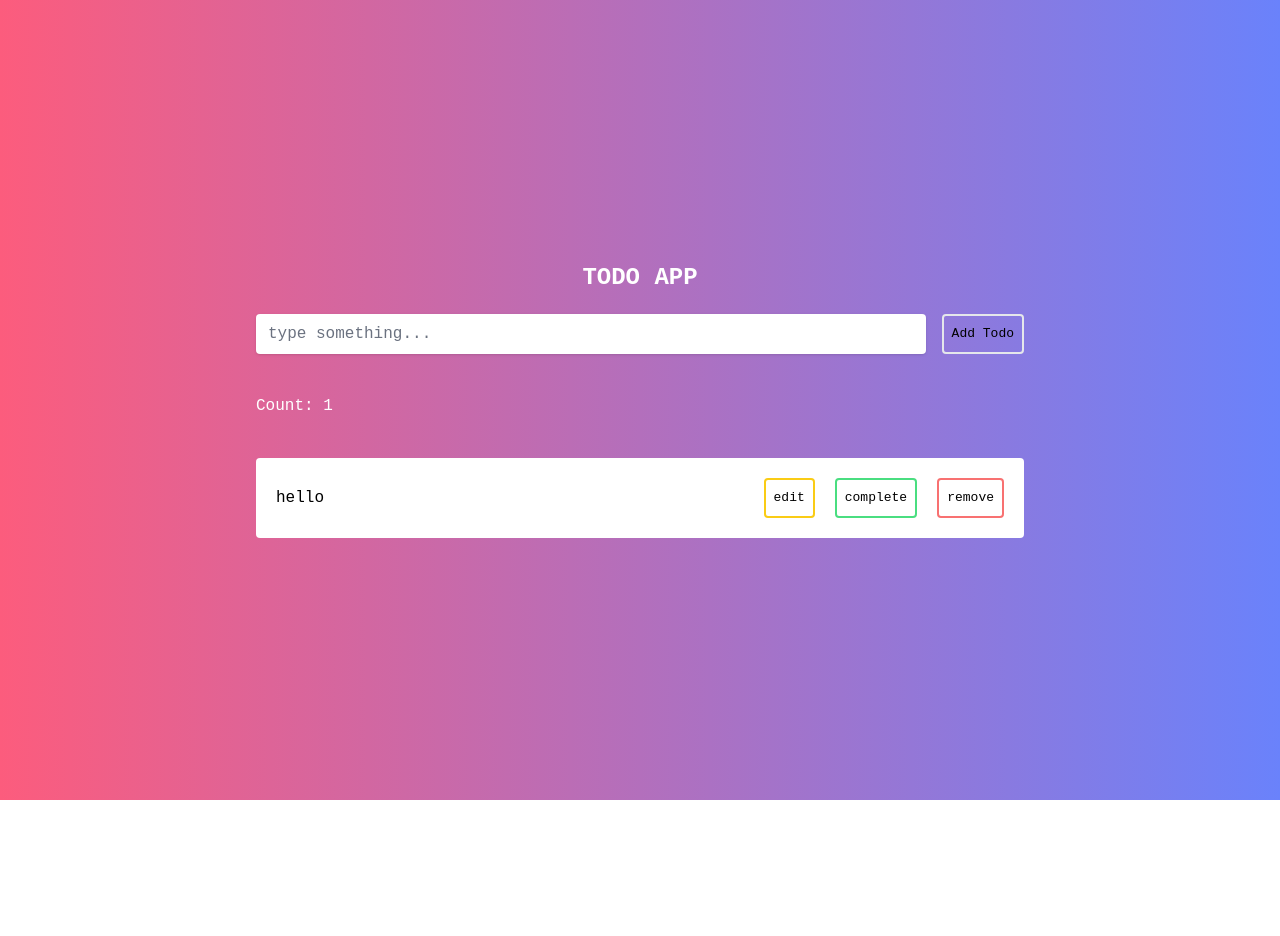
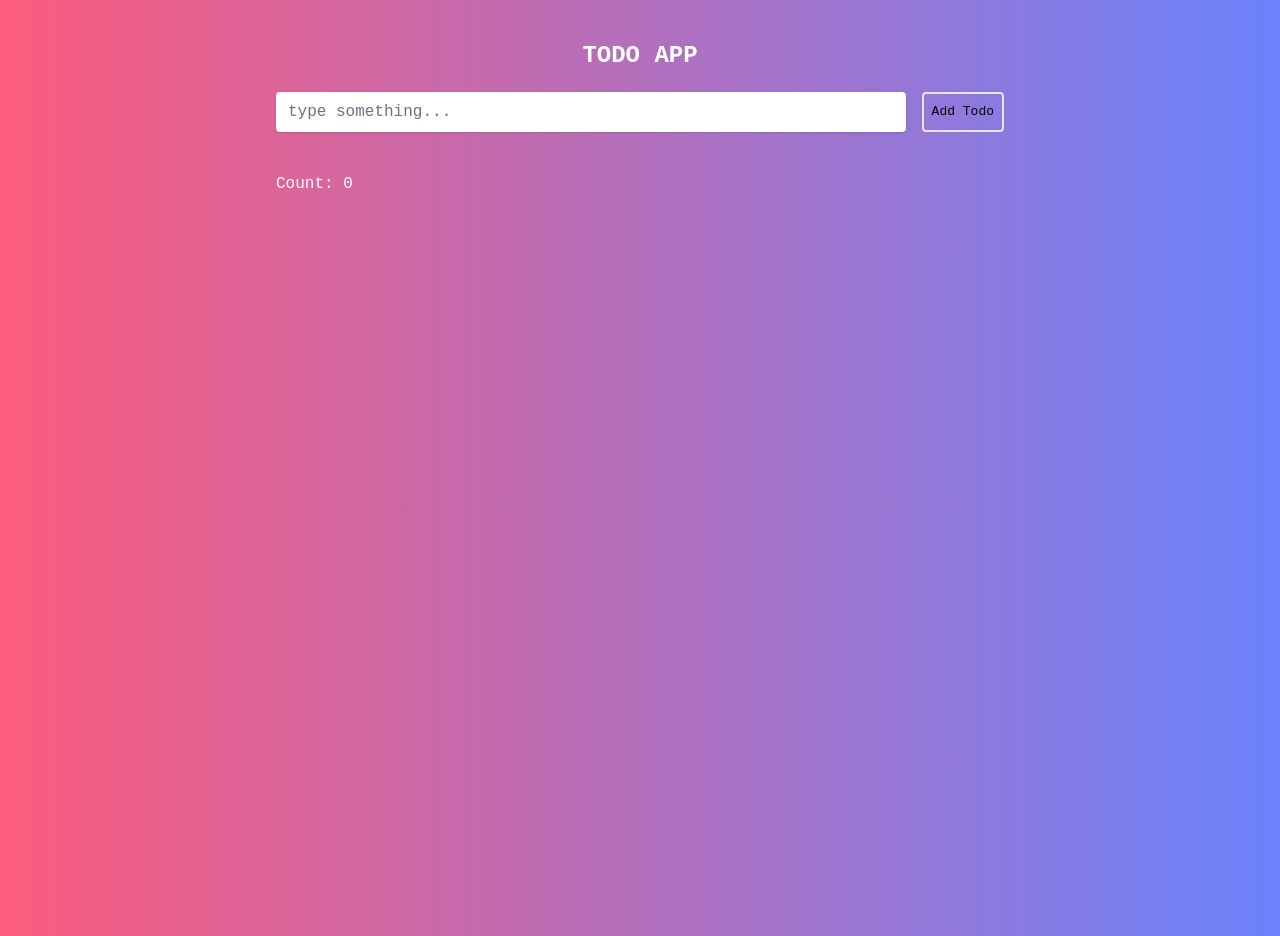
Before and after one commit to den4592/redux-toolkit-todo, a React (Vite) app: page / in a window 1280 px wide. Before the commit the page ends 800 px from the top, so only its background shows below. Built offline with nearby package versions, Linux system fonts and the light colour scheme.

Commit message:
post 추가 로직 및 스타일링 변경

```diff
--- a/src/App.tsx
+++ b/src/App.tsx
@@ -4,7 +4,7 @@ import TodoList from "./components/TodoList";
 
 function App() {
   return (
-    <div className="w-full h-screen flex items-center justify-center flex-col min-h-[700px]">
+    <div className=" min-h-[700px] mt-10 flex flex-col items-center ml-5 mr-5">
       <TodoForm />
       <TodoList />
     </div>
--- a/src/components/TodoForm.tsx
+++ b/src/components/TodoForm.tsx
@@ -1,19 +1,42 @@
+import { useState } from "react";
 import { useAppSelector, useAppDispatch } from "../app/hooks";
 import { addTodo } from "../features/todos/todosSlice";
+import { nanoid } from "@reduxjs/toolkit";
 
 const TodoForm = () => {
+  const [text, setText] = useState("");
+
   const dispatch = useAppDispatch();
+
+  const handleAddPost = (e: { preventDefault: () => void }) => {
+    e.preventDefault();
+    if (text) {
+      const postObj = {
+        id: nanoid(),
+        text: text,
+        completed: false,
+      };
+      dispatch(addTodo(postObj));
+      setText("");
+    }
+  };
+
   return (
-    <div className="container ml-5 mr-5">
+    <div className="container">
       <h1 className="text-2xl mb-5 text-white font-bold">TODO APP</h1>
       <form className="flex justify-center">
         <input
           type="text"
           id="text"
+          value={text}
+          onChange={(e) => setText(e.target.value)}
           placeholder="type something..."
           className="shadow appearance-none shadow appearance-none border-none rounded w-full py-2 px-3 mr-4 text-grey-darker"
         />
-        <button className="shrink-0 p-2 border-2 rounded hover:text-white hover:bg-pink-400 ">
+        <button
+          className="shrink-0 p-2 border-2 rounded hover:text-white hover:bg-pink-400"
+          onClick={handleAddPost}
+        >
           Add Todo
         </button>
       </form>
--- a/src/components/TodoList.tsx
+++ b/src/components/TodoList.tsx
@@ -5,15 +5,16 @@ const TodoList = () => {
   const todos = useSelector(selectAllTodos);
 
   return (
-    <div className="container text-left">
-      <h3 className="text-white text-base mt-10 mb-10 ">
+    <div className="container mt-10">
+      <h3 className="text-white text-left text-base  mb-10 ">
         Count: {todos.length}
       </h3>
+      <div className="container text-left overflow-auto h-[700px] mt-10 ">
         {todos &&
           todos.map((todo) => (
             <div
               key={todo.id}
-            className="w-full h-[5rem] p-5 rounded bg-white flex items-center justify-between"
+              className="w-full h-[5rem] p-5 rounded bg-white flex items-center justify-between mb-5"
             >
               <p className="text-base">{todo.text}</p>
               <div className="flex gap-5">
@@ -30,6 +31,7 @@ const TodoList = () => {
             </div>
           ))}
       </div>
+    </div>
   );
 };
 
--- a/src/features/todos/todosSlice.ts
+++ b/src/features/todos/todosSlice.ts
@@ -1,5 +1,4 @@
 import { createSlice } from "@reduxjs/toolkit";
-import type { PayloadAction } from "@reduxjs/toolkit";
 import type { RootState } from "../../app/store";
 
 type Todo = {
@@ -13,7 +12,7 @@ interface TodoState {
 }
 
 const initialState: TodoState = {
-  todos: [{ id: "1", text: "hello", completed: false }],
+  todos: [],
 };
 
 const todoSlice = createSlice({
@@ -21,8 +20,7 @@ const todoSlice = createSlice({
   initialState,
   reducers: {
     addTodo(state, action) {
-      // state.todos.push(action.payload)
-      console.log(state, action);
+      state.todos.push(action.payload);
     },
   },
 });
```
Lines whose indentation alone changed are shown as unchanged.
